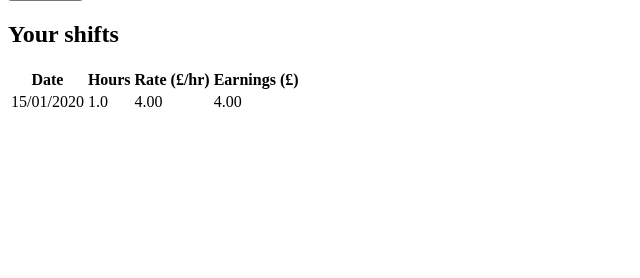
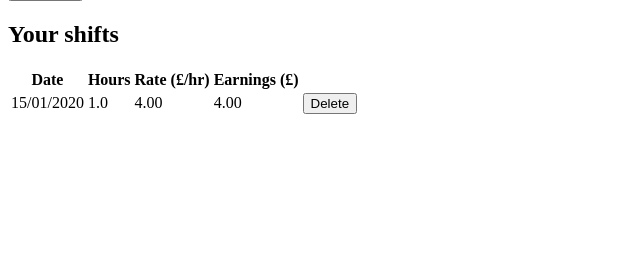
Before and after one commit to nchotai1000-prog/Locum-App-V1, a Flask app: page / in a window 1280 px wide. Shown: the part 343-621 px from the top of the page, without its empty margins (0-640 px from the left). Run offline with Flask 3, Linux system fonts and the light colour scheme; tables that the repository leaves empty hold one stand-in row (values such as "Sample post").

Commit message:
Add delete button with confirmation to remove a shift

```diff
--- a/app.py
+++ b/app.py
@@ -1,7 +1,7 @@
 from datetime import date
 
 from flask import Flask, redirect, render_template, request
-from database import add_shift, get_month_total, get_shifts, init_db
+from database import add_shift, delete_shift, get_month_total, get_shifts, init_db
 
 app = Flask(__name__)
 
@@ -33,6 +33,12 @@ def add():
     return redirect("/")
 
 
+@app.route("/delete/<int:shift_id>", methods=["POST"])
+def delete(shift_id):
+    delete_shift(shift_id)
+    return redirect("/")
+
+
 if __name__ == "__main__":
     init_db()
     app.run(debug=True)
--- a/database.py
+++ b/database.py
@@ -62,3 +62,10 @@ def get_month_total(month):
     ).fetchone()
     connection.close()
     return row["total"] or 0
+
+
+def delete_shift(shift_id):
+    connection = get_connection()
+    connection.execute("DELETE FROM shifts WHERE id = ?", (shift_id,))
+    connection.commit()
+    connection.close()
--- a/templates/index.html
+++ b/templates/index.html
@@ -37,6 +37,7 @@
                 <th>Hours</th>
                 <th>Rate (£/hr)</th>
                 <th>Earnings (£)</th>
+                <th></th>
             </tr>
         </thead>
         <tbody>
@@ -46,6 +47,11 @@
                 <td>{{ shift["hours"] }}</td>
                 <td>{{ "%.2f"|format(shift["hourly_rate"]) }}</td>
                 <td>{{ "%.2f"|format(shift["hours"] * shift["hourly_rate"]) }}</td>
+                <td>
+                    <form method="post" action="/delete/{{ shift['id'] }}" onsubmit="return confirm('Delete this shift?');">
+                        <button type="submit">Delete</button>
+                    </form>
+                </td>
             </tr>
             {% endfor %}
         </tbody>
```
